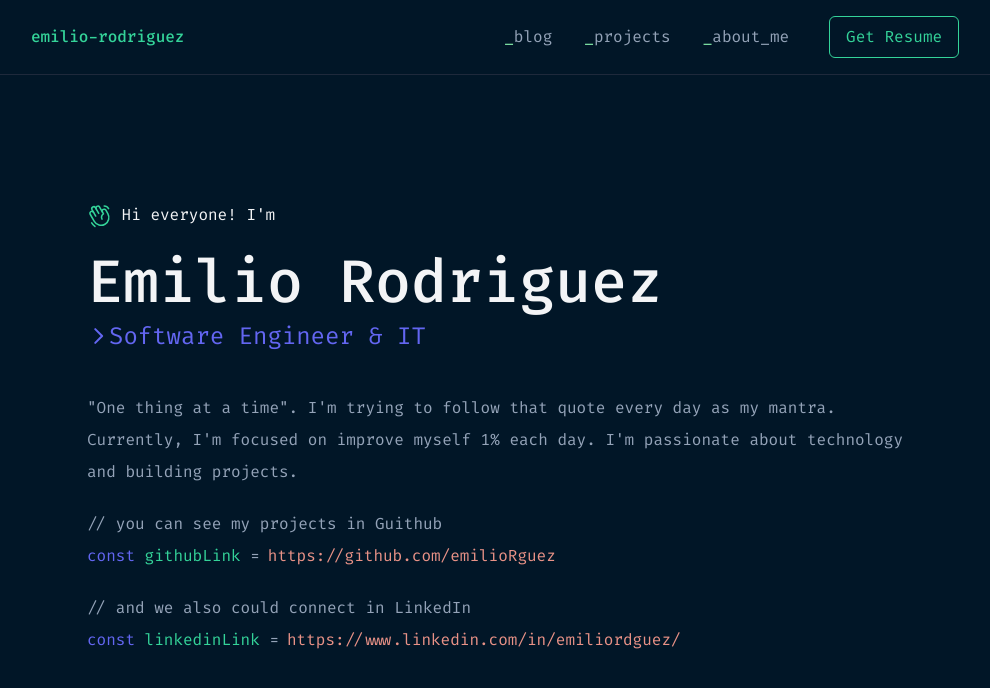
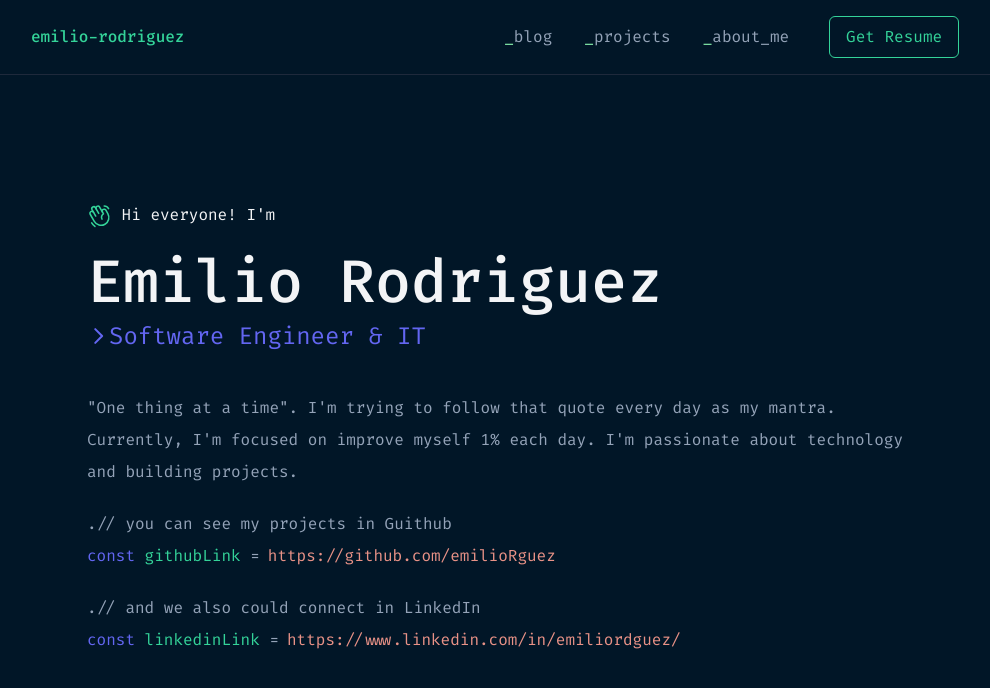
Before and after one commit to emilioRguez/personal-site, a Next.js app: page / in a window 1280 px wide. Shown: the top 688 px of the page, without its empty margins (145-1135 px from the left). Built offline with nearby package versions, Linux system fonts and the light colour scheme.

Commit message:
Fix symbols

```diff
--- a/pages/index.tsx
+++ b/pages/index.tsx
@@ -26,12 +26,12 @@ export default function Home() {
             and building projects.
           </p>
           <div className='mt-5 text-slate-400 leading-loose'>
-            <p>// you can see my projects in Guithub</p>
+            <p>.// you can see my projects in Guithub</p>
             <span className='text-indigo-500'>const</span> <span className='text-emerald-400'>githubLink</span> =
             <a href="https://github.com/emilioRguez" className='text-[#E99287] hover:underline ml-2'>https://github.com/emilioRguez</a>
           </div>
           <div className='mt-5 text-slate-400 leading-loose'>
-            <p>// and we also could connect in LinkedIn</p>
+            <p>.// and we also could connect in LinkedIn</p>
             <span className='text-indigo-500'>const</span> <span className='text-emerald-400'>linkedinLink</span> =
             <a href="https://www.linkedin.com/in/emiliordguez/" className='text-[#E99287] hover:underline ml-2'>https://www.linkedin.com/in/emiliordguez/</a>
           </div>
```
